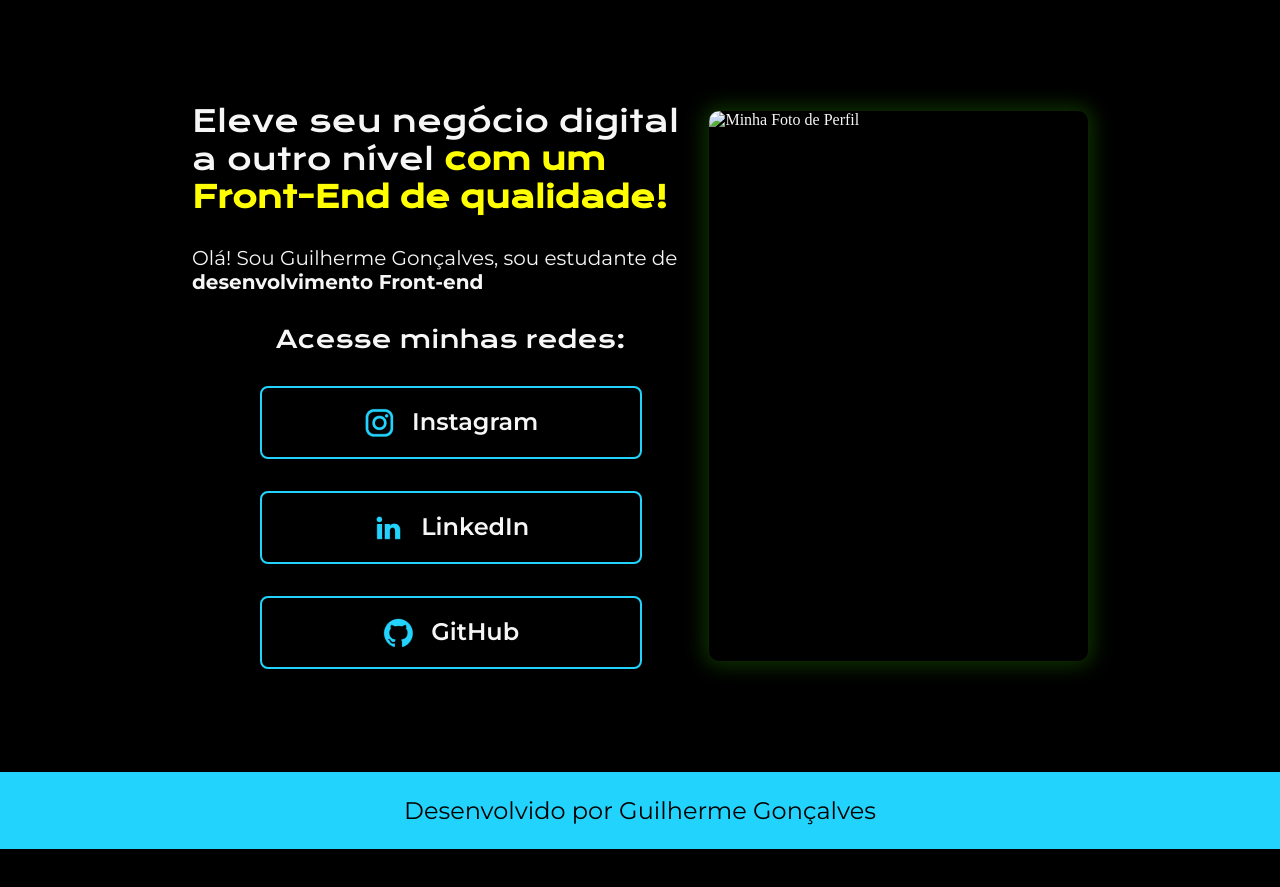
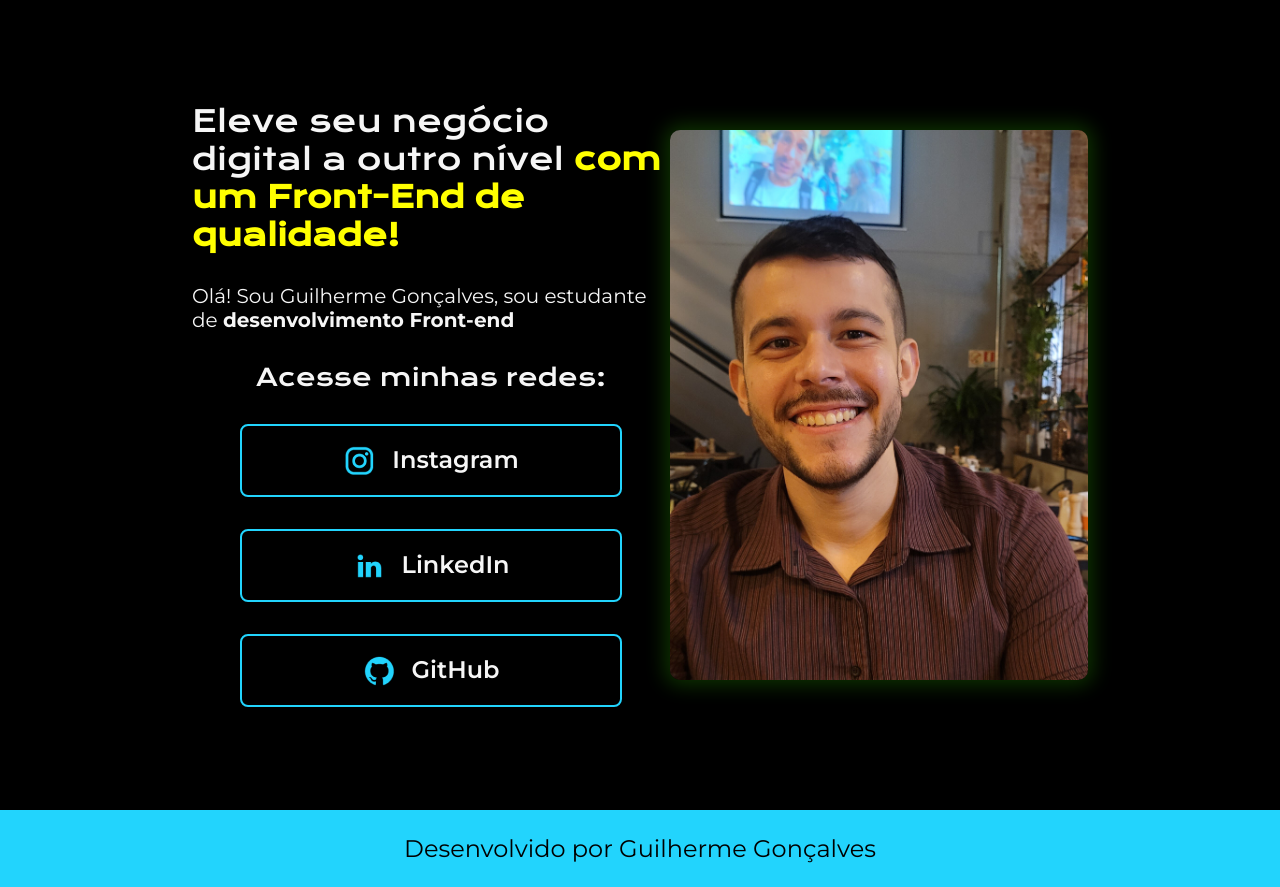
Before and after one commit to GuiGMF/Portifolio, a plain HTML site: page index.html in a window 1280 px wide. Before the commit the page ends 849 px from the top, so only its background shows below. Drawn offline with nearby package versions, Linux system fonts and the light colour scheme; files whose address does not match are found by name.

Commit message:
Update index.html

```diff
--- a/index.html
+++ b/index.html
@@ -39,7 +39,7 @@
             </div>
 
         </section>
-        <img class="apresentacao__foto" src="Imagens/FotoPerfil.jpg" alt="Minha Foto de Perfil"> <!-- Tag que adiciona Imagem -->
+        <img class="apresentacao__foto" src="FotoPerfil.jpg" alt="Minha Foto de Perfil"> <!-- Tag que adiciona Imagem -->
 
     </main>
 
```
